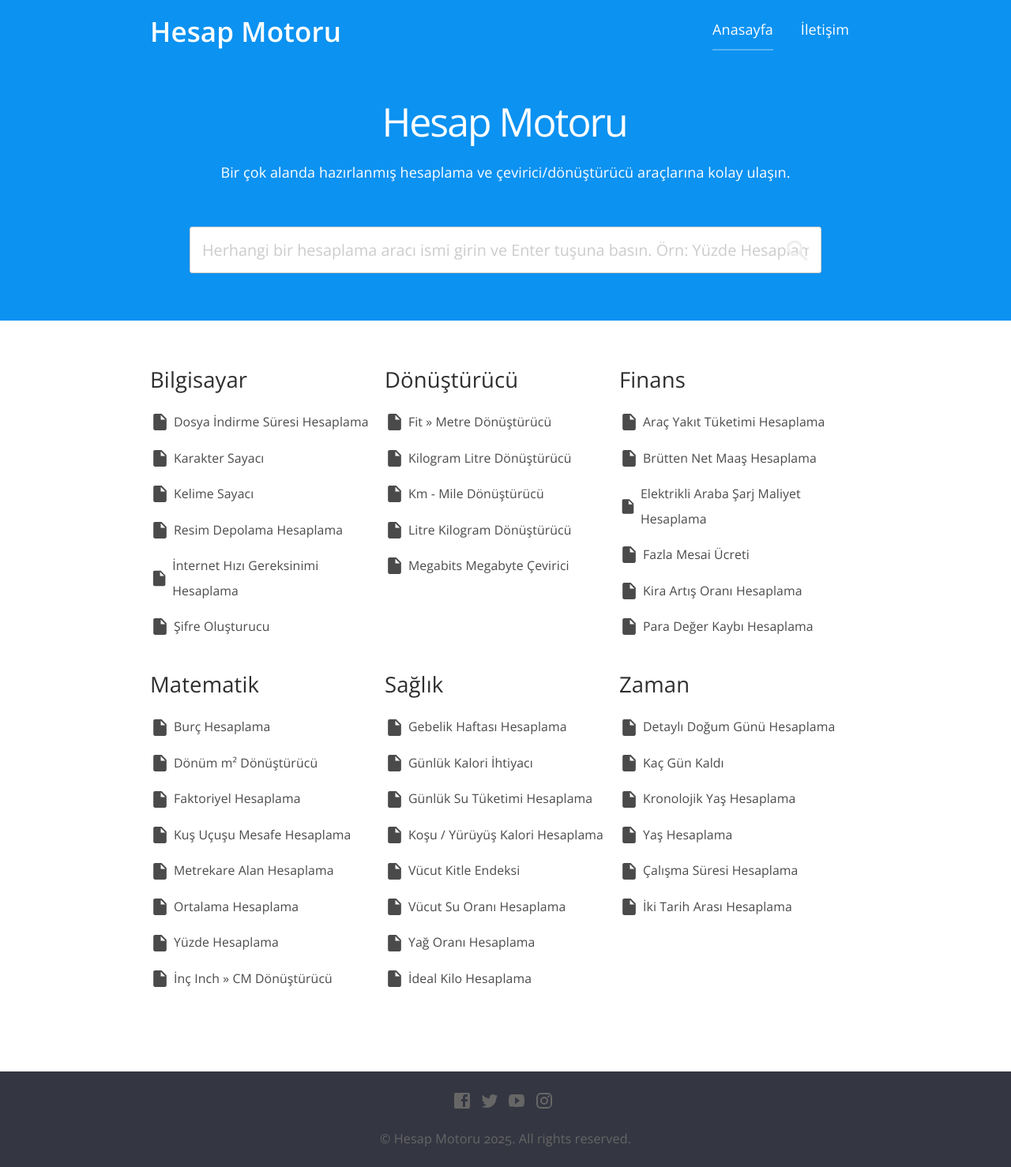
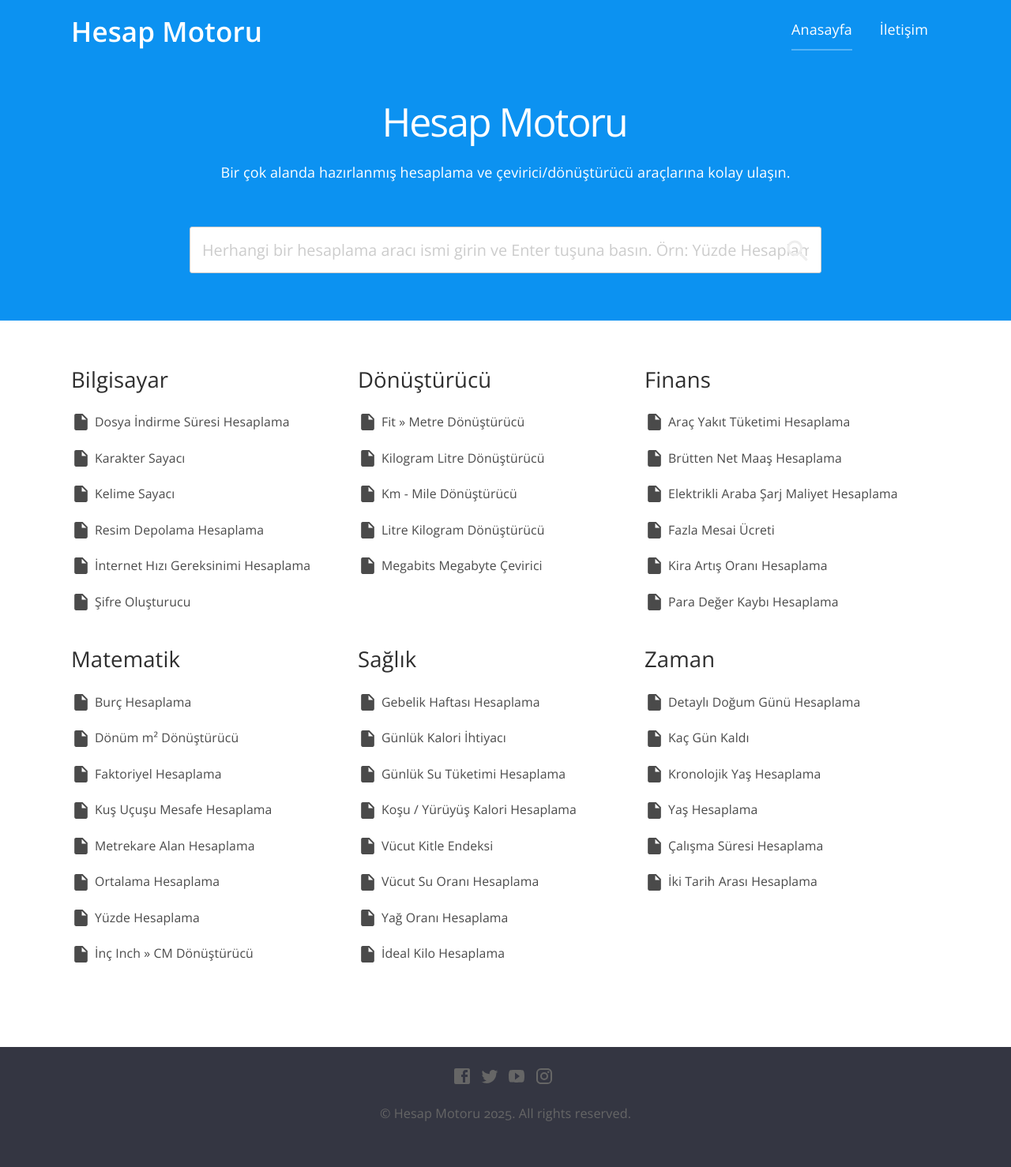
Before and after one commit to hesapmotoru/hesapmotoru.github.io, a Jekyll site: the page built from index.html, in a window 1280 px wide. Shown: the whole page at 79% size. Built offline with Jekyll 4.4.1, drawn with Linux system fonts in a browser that asks for light colours; nearby versions of some CDN libraries; after the commit the page ends 1447 px from its top, so only the background shows below that.

Commit message:
Update layout.scss

```diff
--- a/_sass/layout.scss
+++ b/_sass/layout.scss
@@ -1,5 +1,5 @@
 .wrapper {
-	max-width: 900px;
+	max-width: 1100px;
 	margin: 0 auto;
 	padding: 0 30px;
 	position: relative;
```
